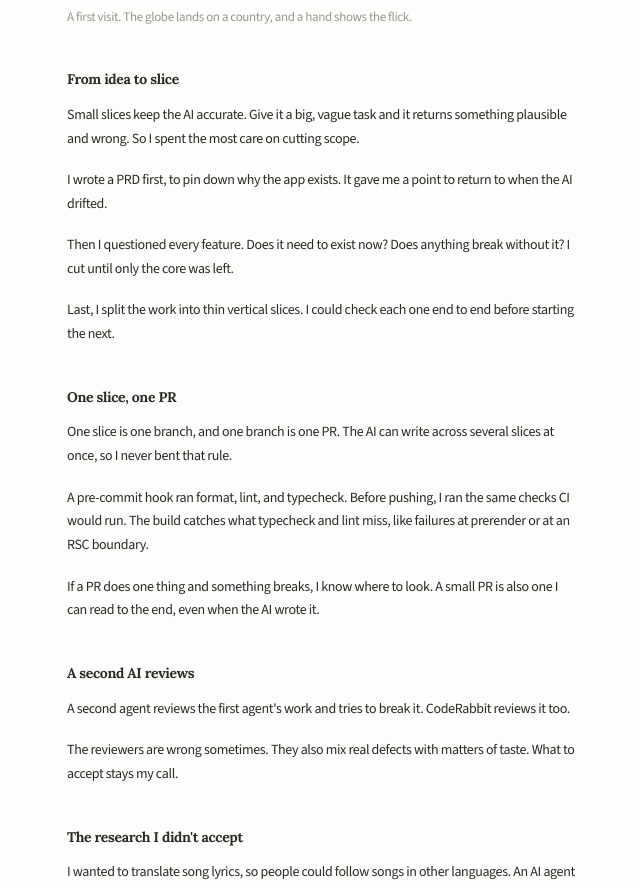
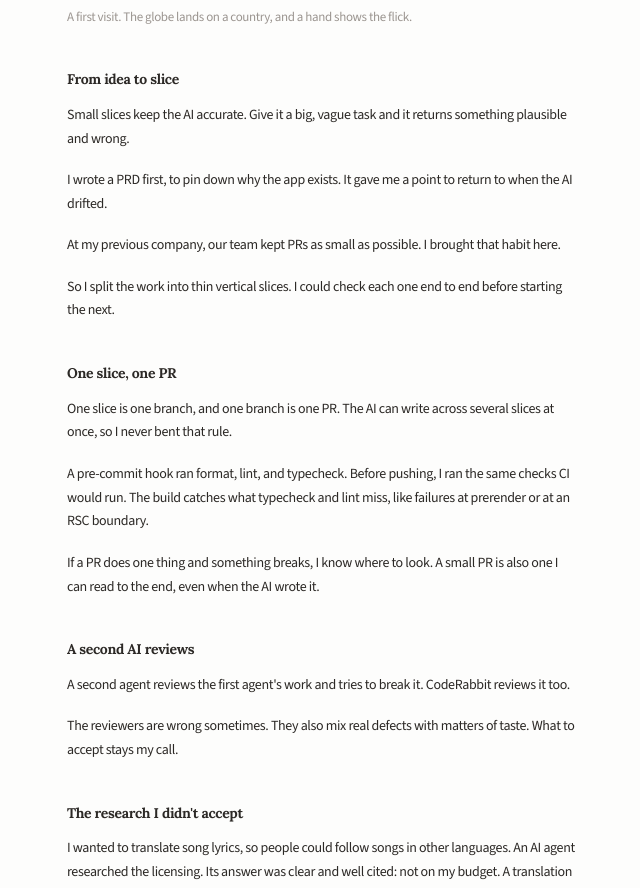
Before and after one commit to taewanu/twlim.dev, a Next.js app: page /sounds-abroad in a window 1280 px wide. Shown: the part 830-1718 px from the top of the page, without its empty margins (317-957 px from the left). Built offline with nearby package versions, Linux system fonts and the light colour scheme.

Commit message:
fix: replace the scope paragraph with the small-PR habit from my last team

```diff
--- a/src/content/projects/sounds-abroad.mdx
+++ b/src/content/projects/sounds-abroad.mdx
@@ -6,13 +6,13 @@ Claude Code wrote most of the code. This page is about the parts it couldn't do.
 
 ## From idea to slice
 
-Small slices keep the AI accurate. Give it a big, vague task and it returns something plausible and wrong. So I spent the most care on cutting scope.
+Small slices keep the AI accurate. Give it a big, vague task and it returns something plausible and wrong.
 
 I wrote a PRD first, to pin down why the app exists. It gave me a point to return to when the AI drifted.
 
-Then I questioned every feature. Does it need to exist now? Does anything break without it? I cut until only the core was left.
+At my previous company, our team kept PRs as small as possible. I brought that habit here.
 
-Last, I split the work into thin vertical slices. I could check each one end to end before starting the next.
+So I split the work into thin vertical slices. I could check each one end to end before starting the next.
 
 ## One slice, one PR
 
```
